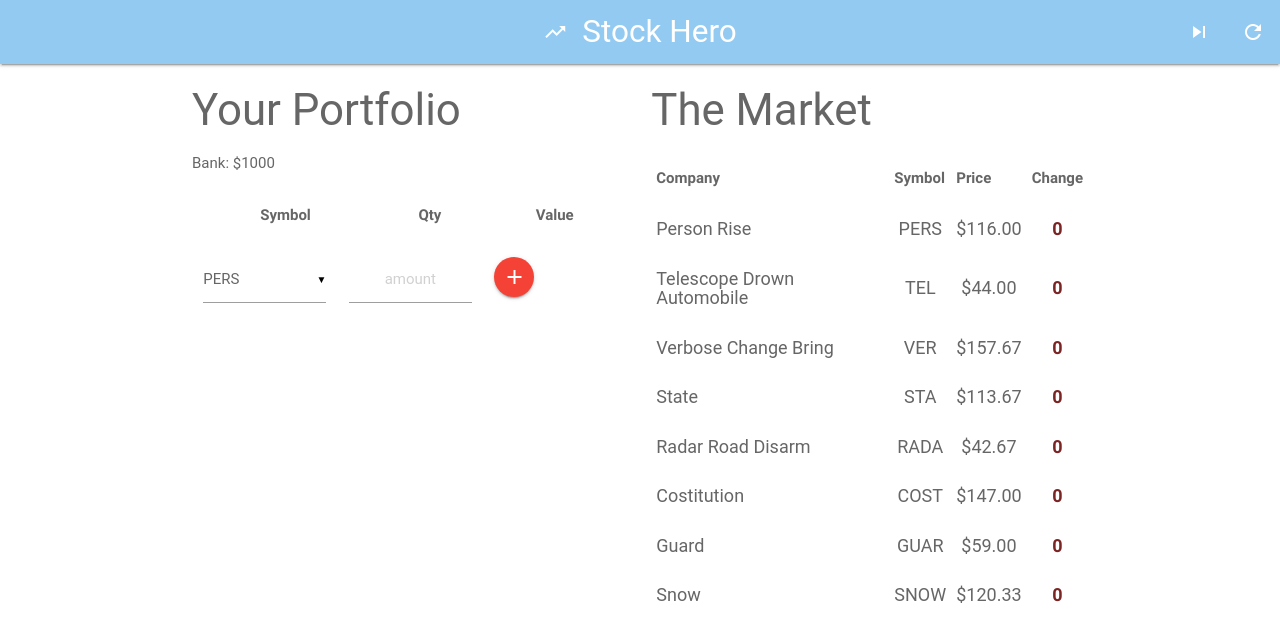
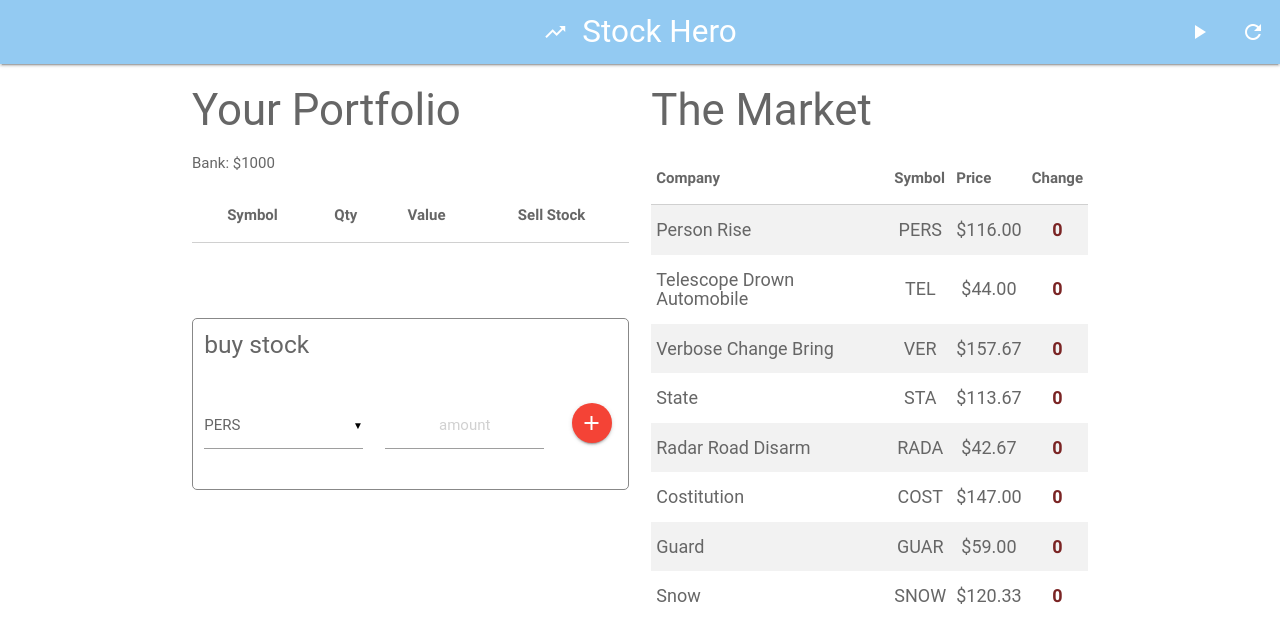
Before and after one commit to Atomic-Lemur/stock_hero, a PHP site: page /index.php in a window 1280 px wide. Shown: the top 643 px of the page. Run offline with PHP 8.4, Linux system fonts and the light colour scheme; lists and menus that the app fills with data are empty; some libraries are stand-ins or nearby versions; some web fonts are replaced.

Commit message:
added a way to sell stock from portfolio

```diff
--- a/class.Portfolio.php
+++ b/class.Portfolio.php
@@ -9,9 +9,18 @@ class Portfolio{
     $this->bank = $this->bank + $amount;
   }
 
-  function add_stock($symbol, $qty){
+  function update_stock($symbol, $qty){
     if(!$symbol || !$qty) return false;
-    $this->stocks[$symbol] = $qty + $this->stocks[$symbol];
+
+    $new_amount = $this->stocks[$symbol] + $qty;
+    if($new_amount == 0){
+      unset($this->stocks[$symbol]);
+    }elseif($new_amount < 0){
+      return false;
+    }else{
+      $this->stocks[$symbol] = $new_amount;
+    }
+    return true;
   }
 
   function buy_stock($symbol, $qty, $price){
@@ -19,13 +28,30 @@ class Portfolio{
 
     $cost = $qty * $price * -1;
     if(($this->bank + $cost) > 0){
-      $this->add_stock($symbol, $qty);
+      $this->update_stock($symbol, $qty);
       $this->update_bank($cost);
       return array("result"=> true, "message" => "You just bought ".$qty." shares of ".$symbol.".");
     }else{
       return array("result"=> false, "message" => "You don't have enough money.");
     }
   }
+
+  function sell_stock($symbol, $qty, $price){
+    $missing = null;
+    if(!$symbol) $missing .= 'stock information, ';
+    if(!$qty) $missing .= 'number of shares to sell, ';
+    if(!$price) $missing .= 'stock price, ';
+    if($missing) return array("result"=> false, "message" => "Info missing, unable to make the sale. We need ".trim($missing, ', ').".");
+
+    $income = $qty * $price;
+    if( $this->update_stock($symbol, ($qty * -1)) ){
+      $this->update_bank($income);
+      return array("result"=> true, "message" => "You just sold ".$qty." shares of ".$symbol." for $".$income.".");
+    }else{
+      return array("result"=> false, "message" => "Unable to complete the sale.");
+    }
+  }
+
 }
 
 ?>
--- a/index.php
+++ b/index.php
@@ -15,11 +15,19 @@ if(isset($_POST['action'])){
 if($action=='restart'){
   session_destroy();
   session_start();
+
 }elseif($action=='buy'){
   $message = $_SESSION['my_portfolio']->buy_stock(
     $_POST['buy_stock_symbol'],
     $_POST['buy_stock_amount'],
     $_SESSION['stocks'][$_POST['buy_stock_symbol']]->price
+  );
+
+}elseif($action=='sell'){
+  $message = $_SESSION['my_portfolio']->sell_stock(
+    $_GET['sell_stock_symbol'],
+    $_SESSION['my_portfolio']->stocks[$_GET['sell_stock_symbol']],
+    $_SESSION['stocks'][$_GET['sell_stock_symbol']]->price
   );
 }
 
@@ -32,7 +40,7 @@ if(!isset($_SESSION['stocks'])){
     $_SESSION['stocks'][$stock->symbol] = $stock;
   }
 
-}else{
+}elseif(!$action){
   foreach($_SESSION['stocks'] as $one_stock){
     $one_stock->update_price(rand(0, 1));
   }
@@ -86,6 +94,11 @@ if(!isset($_SESSION['stocks'])){
       color: #882b12;
       text-decoration: line-through;
     }
+    #buy_stock_form{
+      margin-top: 5rem;
+      border:1px solid #888;
+      border-radius: 5px;
+    }
   </style>
 </head>
 <body>
@@ -98,7 +111,7 @@ if(!isset($_SESSION['stocks'])){
     <div class="nav-wrapper nav_color">
       <a href="#!" class="brand-logo center"><i class="material-icons">trending_up</i>Stock Hero</a>
       <ul class="right hide-on-med-and-down">
-        <li><a href="?" title="continue without buying or selling"><i class="material-icons">skip_next</i></a></li>
+        <li><a href="?" title="continue"><i class="material-icons">play_arrow</i></a></li>
         <li><a href="?action=restart" title="restart"><i class="material-icons">refresh</i></a></li>
       </ul>
     </div>
@@ -111,12 +124,15 @@ if(!isset($_SESSION['stocks'])){
         <h3>Your Portfolio</h3>
         <p>Bank: $<?php echo $_SESSION['my_portfolio']->bank ?></p>
 
-        <table id="portfolio">
+        <table id="portfolio" class="striped">
+          <thead>
             <tr>
               <th class="center">Symbol</th>
               <th class="center">Qty</th>
               <th class="center">Value</th>
+              <th class="center">Sell Stock</th>
             </tr>
+          </thead>
           <?
           foreach($_SESSION['my_portfolio']->stocks as $stock_symbol => $stock_qty){
             echo '
@@ -124,13 +140,19 @@ if(!isset($_SESSION['stocks'])){
               <td class="center stock_symbol">'.$stock_symbol.'</td>
               <td class="center">'.$stock_qty.'</td>
               <td class="center">$'.number_format(($_SESSION['stocks'][$stock_symbol]->price * $stock_qty), 2).'</td>
+              <td class="center"><a href="?action=sell&sell_stock_symbol='.$stock_symbol.'" title="sell all of this stock"><i class="material-icons">shopping_basket</i></a></td>
             </tr>';
           }
           ?>
         </table>
 
-        <form action="" method="POST">
-          <div class="input-field col s4">
+        <form action="" method="POST" id="buy_stock_form" class="col s12">
+          <div class="row">
+            <h5 class="col s12">buy stock</h5>
+          </div><!--row-->
+
+          <div class="row center">
+            <div class="input-field col s5">
               <select name="buy_stock_symbol">
               <?php
                 foreach($_SESSION['stocks'] as $one_stock){
@@ -140,27 +162,31 @@ if(!isset($_SESSION['stocks'])){
               </select>
             </div>
 
-          <div class="input-field col s4">
+            <div class="input-field col s5">
               <input name="buy_stock_amount" class="center" placeholder="amount" />
             </div>
 
-          <div class="input-field col s4">
+            <div class="input-field col s2">
               <button type="submit" class="btn-floating btn-medium waves-effect waves-light red"><i class="material-icons">add</i></button>
             </div>
             <input type="hidden" name="action" value="buy" />
+          </div><!--row-->
         </form>
 
       </div><!--col-->
 
       <div class="col s12 m6">
         <h3>The Market</h3>
-        <table id="market">
+        <table id="market" class="striped">
+          <thead>
             <tr>
               <th>Company</th>
               <th>Symbol</th>
               <th>Price</th>
               <th>Change</th>
             </tr>
+          </thead>
+
           <?
           foreach($_SESSION['stocks'] as $one_stock){
             echo '
```
Lines whose indentation alone changed are shown as unchanged.
